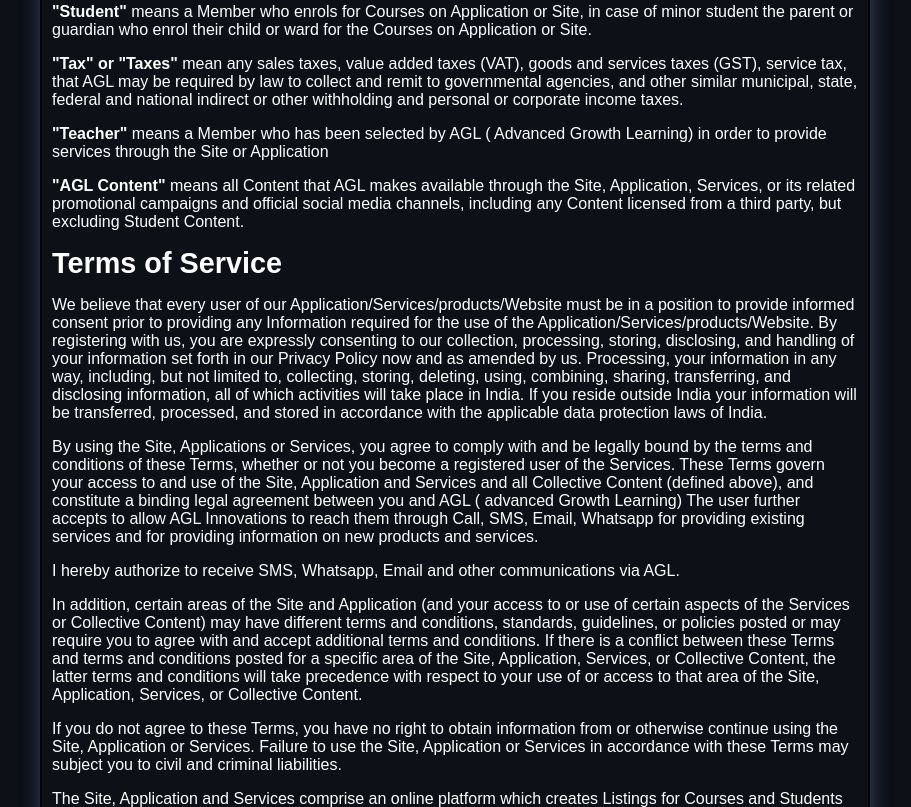
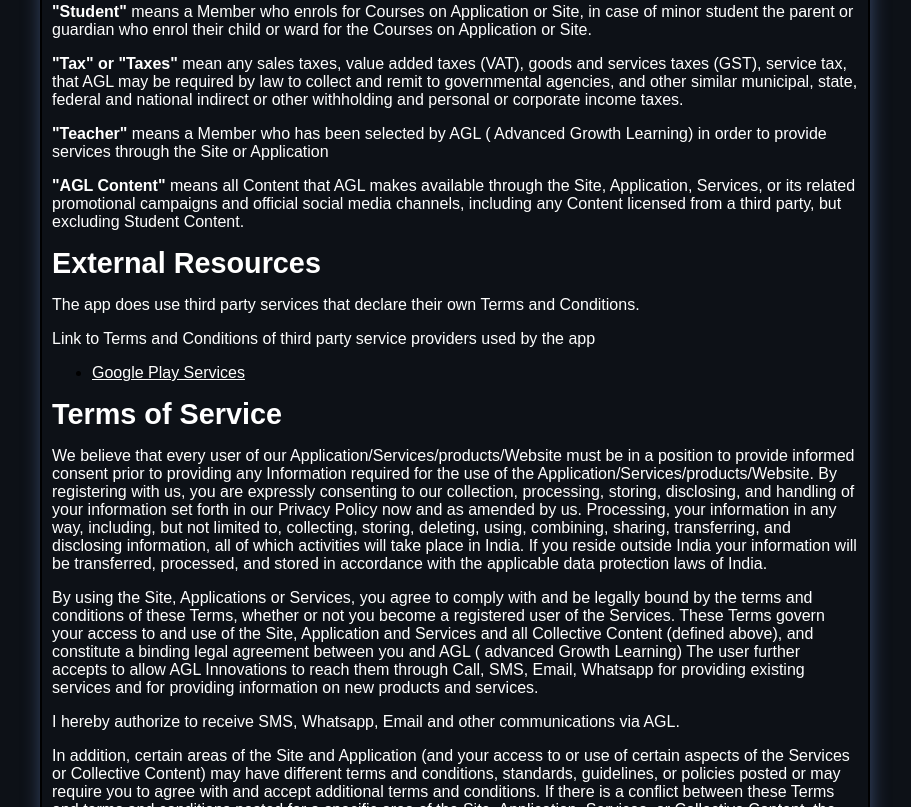
Before and after one commit to Tesmi/agl-learning-server, a website: page public/terms_and_conditions.html in a window 1280 px wide. Shown: the part 988-1795 px from the top of the page, without its empty margins (185-1096 px from the left). Drawn offline with Linux system fonts and the light colour scheme.

Commit message:
updating terms and conditions

```diff
--- a/public/terms_and_conditions.html
+++ b/public/terms_and_conditions.html
@@ -23,7 +23,7 @@
           font-size: 1em; color: white">
              Goto Privacy Policy
             </a>
-            <p>
+            <p style="font-size: 1em; color: white">
                 <strong style="color: white;
                 font-size: 1.8em;">Introduction</strong>
             </p>
@@ -91,6 +91,31 @@
         <p style="font-size: 1em; color: white">
             <b>"AGL Content"</b> means all Content that AGL makes available through the Site, Application, Services, or its related promotional campaigns and official social media channels, including any Content licensed from a third party, but excluding Student Content.
         </p>
+
+        <strong style="color: white;
+        font-size: 1.8em;">External Resources</strong>
+        <div>
+            <p style="font-size: 1em; color: white">
+              The app does use third party services that declare their own Terms
+              and Conditions.
+            </p>
+            <p style="font-size: 1em; color: white">
+              Link to Terms and Conditions of third party service providers used
+              by the app
+            </p>
+            <ul>
+              <li>
+                <a
+                    style="color: white;"
+                  href="https://policies.google.com/terms"
+                  target="_blank"
+                  rel="noopener noreferrer"
+                >
+                  Google Play Services
+                </a>
+              </li>
+            </ul>
+          </div>
 
         <strong style="color: white;
         font-size: 1.8em;">Terms of Service</strong>
```
